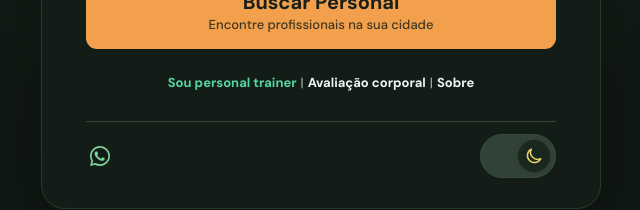
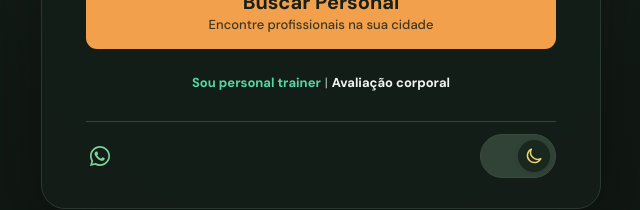
Before and after one commit to albertoapr/calculadoraimc, a Vue app: page / in a window 1280 px wide. Shown: the part 308-518 px from the top of the page, without its empty margins (319-959 px from the left). Built offline with nearby package versions, Linux system fonts and the light colour scheme; no server answers.

Commit message:
style(home): mover link Sobre para o rodapé

```diff
--- a/src/App.vue
+++ b/src/App.vue
@@ -267,8 +267,7 @@ const {
             <a href="#cadastro-personal" class="header-login-link">Sou personal trainer</a>
             <span class="header-auth-divider" aria-hidden="true">|</span>
             <button type="button" class="header-signup-link" @click="viewMode = 'assessment'">Avaliação corporal</button>
-            <span class="header-auth-divider" aria-hidden="true">|</span>
-            <a href="#sobre" class="header-signup-link" @click.prevent="viewMode = 'about'">Sobre</a>
+
           </nav>
         </div>
       </div>
```
